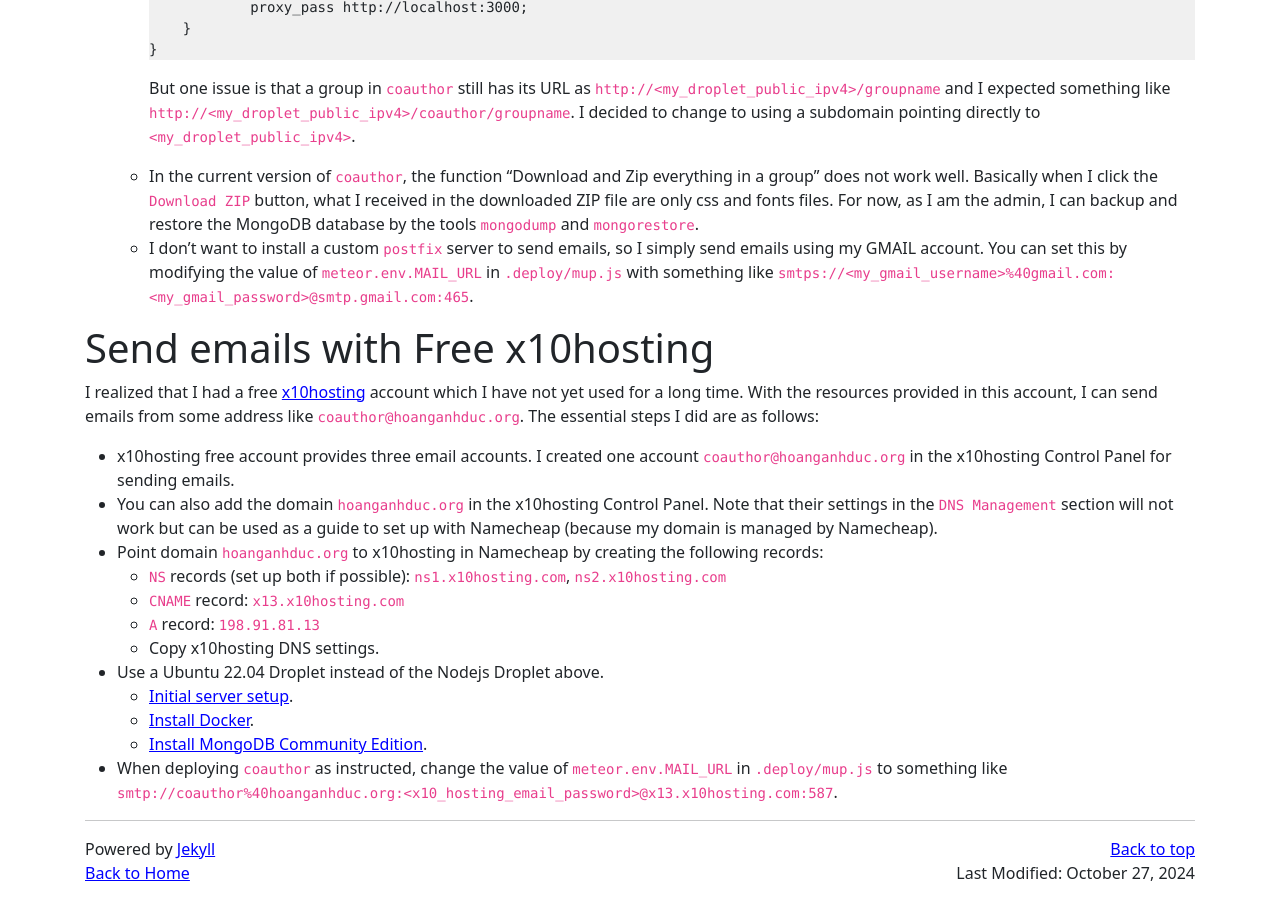
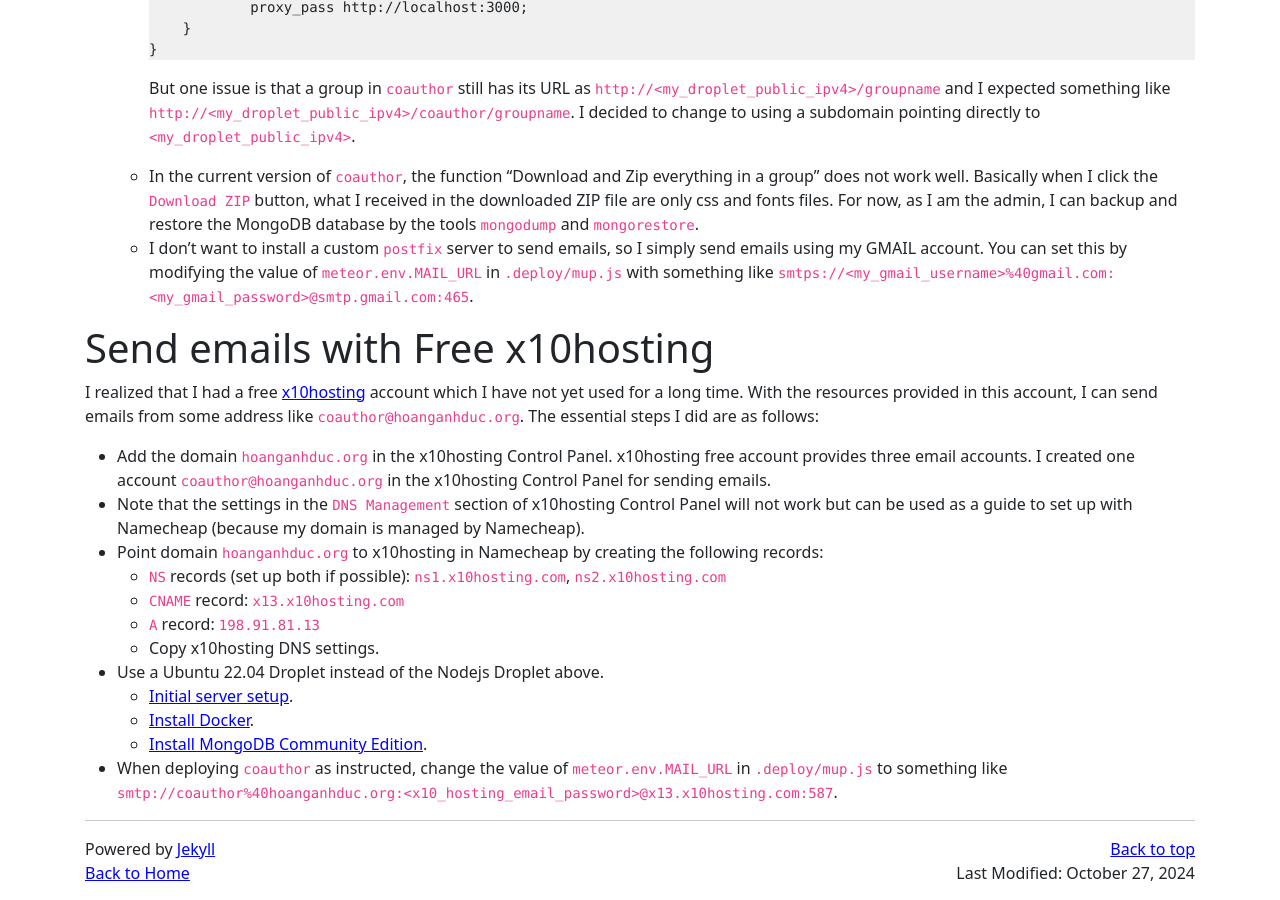
Before and after one commit to hoanganhduc/hoanganhduc.github.io, a Jekyll site: the page built from _posts/2024-10-25-some-notes-on-deploying-coauthor.md, in a window 1280 px wide and 900 px high, scrolled down 2209 px. Built offline with Jekyll 4.4.1, drawn with Linux system fonts in a browser that asks for light colours; nearby versions of some CDN libraries; a style sheet for code colours, icons or effects is not loaded.

Commit message:
Updated @ 2024-10-27  16:27:17 ICT

```diff
--- a/_posts/2024-10-25-some-notes-on-deploying-coauthor.md
+++ b/_posts/2024-10-25-some-notes-on-deploying-coauthor.md
@@ -105,8 +105,8 @@ Note that MIT has deployed all tools in [Cosuite](https://github.com/edemaine/co
 
 I realized that I had a free [x10hosting](https://x10hosting.com) account which I have not yet used for a long time. With the resources provided in this account, I can send emails from some address like `coauthor@hoanganhduc.org`. The essential steps I did are as follows:
 
-* x10hosting free account provides three email accounts. I created one account `coauthor@hoanganhduc.org` in the x10hosting Control Panel for sending emails.
-* You can also add the domain `hoanganhduc.org` in the x10hosting Control Panel. Note that their settings in the `DNS Management` section will not work but can be used as a guide to set up with Namecheap (because my domain is managed by Namecheap).
+* Add the domain `hoanganhduc.org` in the x10hosting Control Panel. x10hosting free account provides three email accounts. I created one account `coauthor@hoanganhduc.org` in the x10hosting Control Panel for sending emails.
+* Note that the settings in the `DNS Management` section of x10hosting Control Panel will not work but can be used as a guide to set up with Namecheap (because my domain is managed by Namecheap).
 * Point domain `hoanganhduc.org` to x10hosting in Namecheap by creating the following records:
   * `NS` records (set up both if possible): `ns1.x10hosting.com`, `ns2.x10hosting.com`
   * `CNAME` record: `x13.x10hosting.com`
```
Also changed, not shown: 1 other file.
